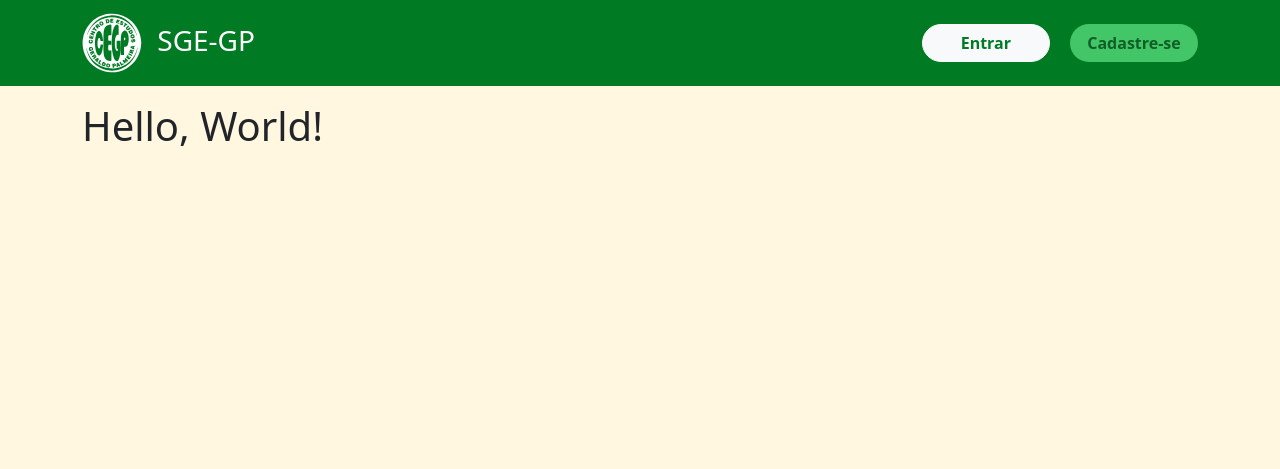
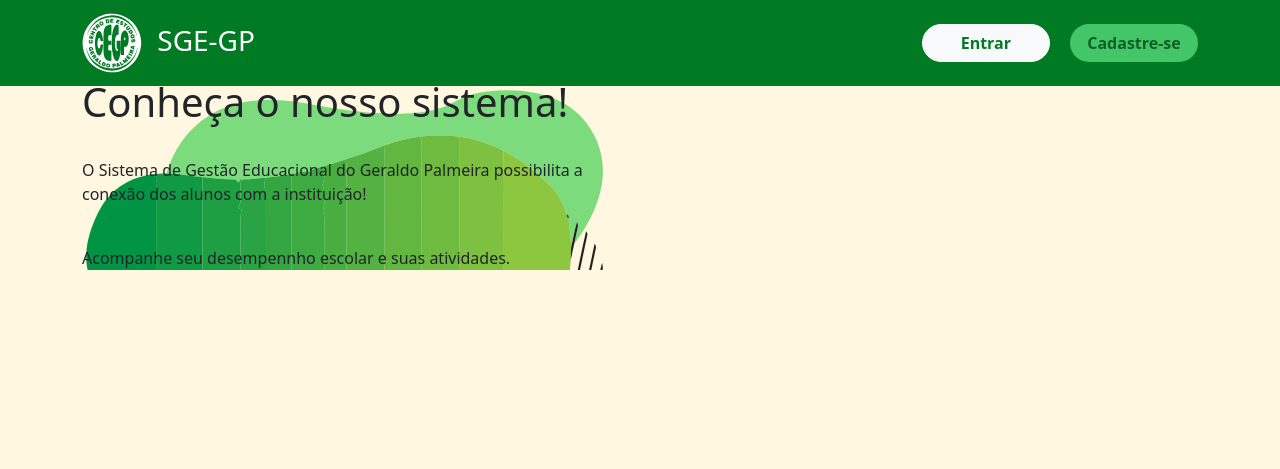
Before and after one commit to leon-rdo/SGE-GP, a Django app: page / in a window 1280 px wide. Shown: the top 469 px of the page. Run offline with Django 4.2, Linux system fonts and the light colour scheme; some libraries are stand-ins or nearby versions.

Commit message:
feat: create the left side of the page (no styling yet)

```diff
--- a/main/templates/main/index.html
+++ b/main/templates/main/index.html
@@ -1,7 +1,18 @@
 {% extends "base.html" %}
+{% load static%}
 
 {% block title %}Conheça o SGE-GP{% endblock title %}
 
 {% block content %}
-<h1>Hello, World!</h1>
+<div class="container">
+<div class="row">
+    <div class="col-6">
+        <div class="descricao">
+            <h1>Conheça o nosso sistema!</h1><br>
+            <p>O Sistema de Gestão Educacional do Geraldo Palmeira possibilita a conexão dos alunos com a instituição!</p><br>
+            <p>Acompanhe seu desempennho escolar e suas atividades.</p>
+        </div>
+    </div>
+</div>
+</div>
 {% endblock content %}
--- a/main/views.py
+++ b/main/views.py
@@ -1,4 +1,4 @@
-from django.views.generic import TemplateView, DetailView
+from django.views.generic import TemplateView, DetailView, ListView
 from .models import *
 from accounts.models import User
 
@@ -8,6 +8,6 @@ class IndexView(TemplateView):
 class MeuPerfilView(TemplateView):
     template_name = "main/meu-perfil.html"
 
-class DisciplinasView(DetailView):
+class DisciplinasView(ListView):
     model = Disciplina
     template_name = "main/disciplinas.html"
--- a/static/main/styles/css/style.css
+++ b/static/main/styles/css/style.css
@@ -45,3 +45,10 @@ main {
     border: 0;
     transform: scale(0.98);
 }
+
+.descricao{
+    background-image: url('/static/main/img/formapera.svg');
+    background-size: 100%;
+    background-repeat: no-repeat;
+    height: max-content;
+}
```
Also changed, not shown: static/main/img/formapera.svg (added).
